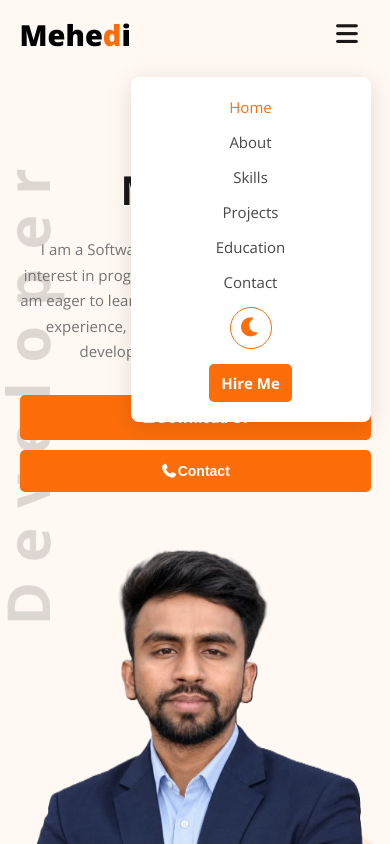
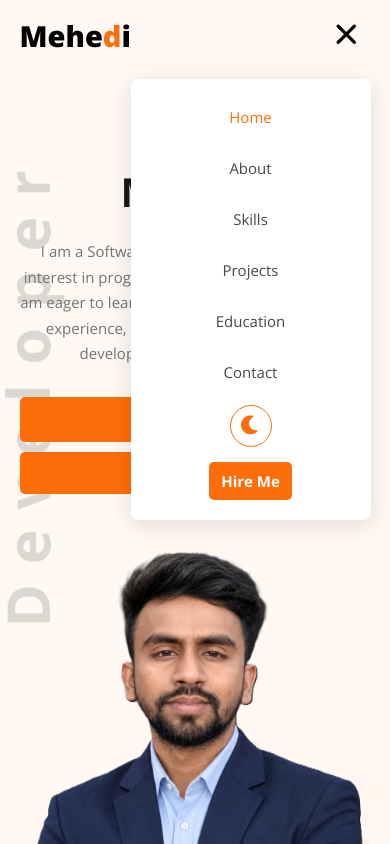
Before and after one commit to mehediswe254/my-portfolio-website, a plain HTML site: page index.html in a window 390 px wide. Both pictures are taken after a click on the button 346 px from the left and 34 px from the top of the page. Shown: the top 844 px of the page. Drawn offline with nearby package versions, Linux system fonts and the light colour scheme.

Commit message:
Update mobile mode

```diff
--- a/portfolio.css
+++ b/portfolio.css
@@ -2525,3 +2525,54 @@ body.dark-mode .navbar {
     outline: none !important;
     box-shadow: none !important;
 }
+
+
+/* Mobile Menu Button */
+.menu-toggle {
+    display: none;
+    background: none;
+    border: none;
+    color: inherit;
+    font-size: 26px;
+    cursor: pointer;
+}
+
+/* Mobile Responsive */
+@media screen and (max-width: 768px) {
+
+    .menu-toggle {
+        display: block;
+    }
+
+    nav {
+        position: relative;
+    }
+
+    .menu {
+        display: none;
+        position: absolute;
+        top: calc(100% + 8px);
+        right: 0;
+        width: min(240px, 90vw);
+        flex-direction: column;
+        gap: 15px;
+        padding: 20px;
+        background: #ffffff;
+        border-radius: 10px;
+        box-shadow: 0 5px 20px rgba(0, 0, 0, 0.15);
+        z-index: 999;
+    }
+
+    .menu.is-open {
+        display: flex;
+    }
+
+    .menu li {
+        list-style: none;
+    }
+
+    .menu li a {
+        display: block;
+        padding: 8px;
+    }
+}
--- a/script.js
+++ b/script.js
@@ -4,19 +4,33 @@ const menuToggle = document.querySelector(".menu-toggle");
 const menu = document.querySelector(".menu");
 
 if (menuToggle && menu) {
-    menuToggle.addEventListener("click", function () {
-        menu.classList.toggle("is-open");
 
-        const isOpen = menu.classList.contains("is-open");
+    menuToggle.type = "button";
+
+    menuToggle.addEventListener("click", function (event) {
+        event.preventDefault();
+
+        const isOpen = menu.classList.toggle("is-open");
+
+        menu.style.display = isOpen ? "flex" : "none";
+
         menuToggle.setAttribute("aria-expanded", isOpen);
+
+        menuToggle.innerHTML = isOpen
+            ? '<i class="fa-solid fa-xmark"></i>'
+            : '<i class="fa-solid fa-bars"></i>';
     });
 
     menu.querySelectorAll("a").forEach(function (link) {
         link.addEventListener("click", function () {
             menu.classList.remove("is-open");
+            menu.style.display = "none";
+
             menuToggle.setAttribute("aria-expanded", "false");
+            menuToggle.innerHTML = '<i class="fa-solid fa-bars"></i>';
         });
     });
+
 }
 
 // 2. Smooth Scrolling
```
